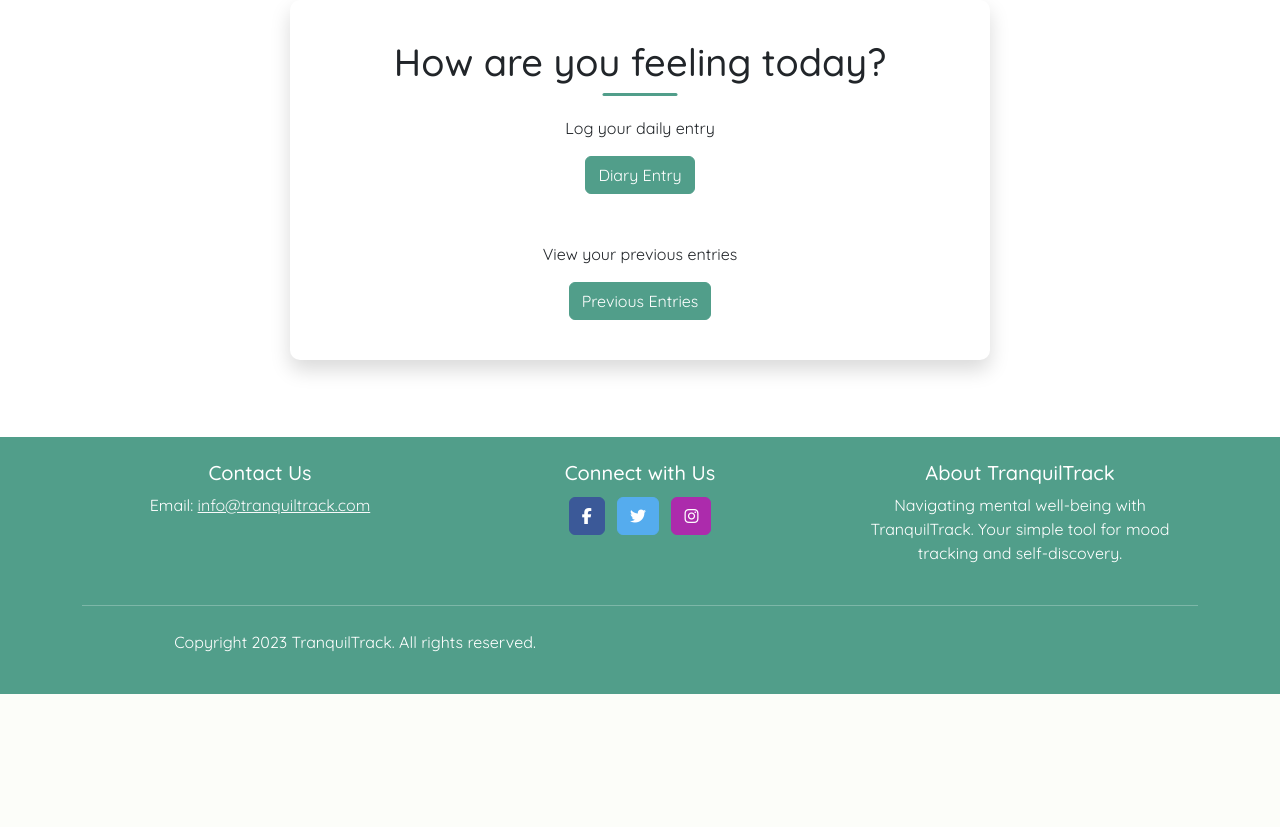
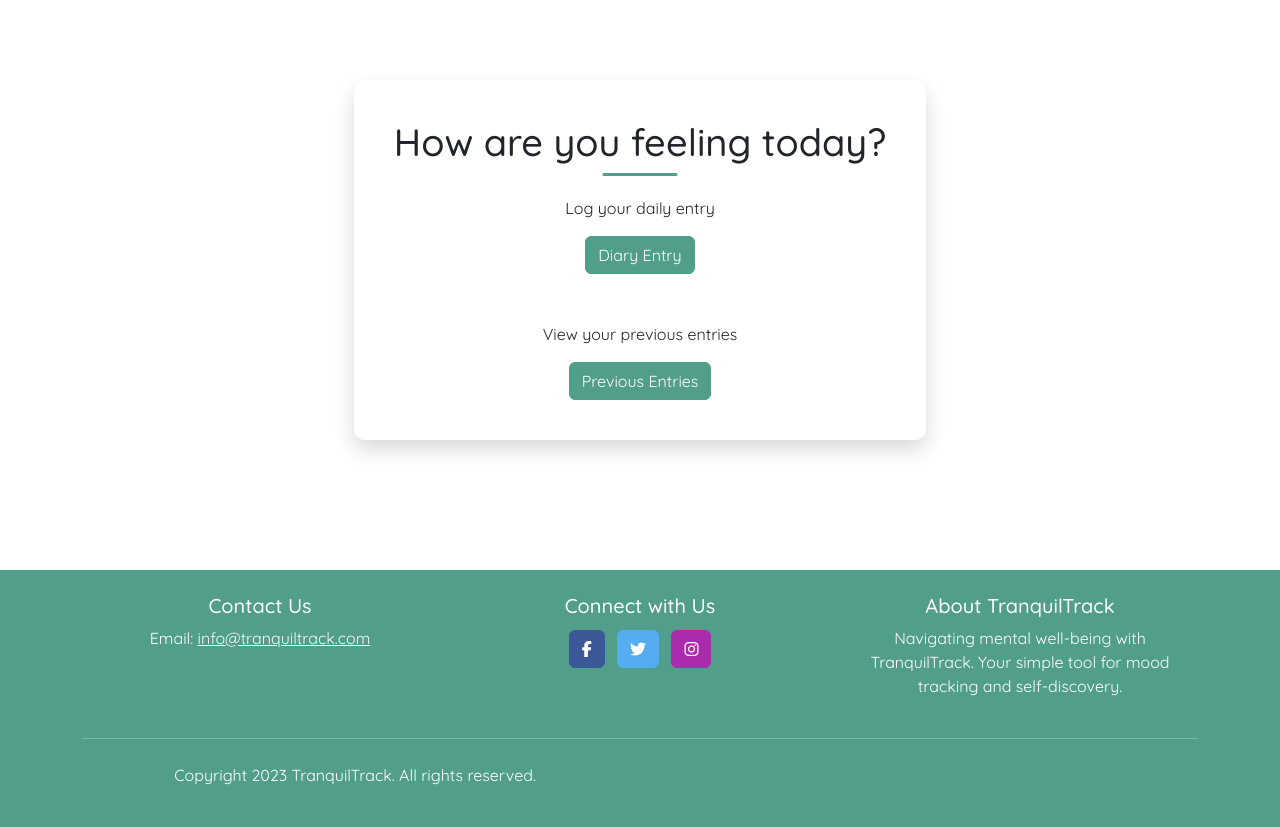
Before and after one commit to KTC96/TranquilTrack, a Django app: page /mood_tracker/ in a window 1280 px wide. Shown: the part 106-933 px from the top of the page. Before the commit the page ends 800 px from the top, so only its background shows below. Run offline with Django 3.2, Linux system fonts and the light colour scheme; the visitor is signed in with stand-in values (Sample User, id 1); some libraries are stand-ins or nearby versions; some web fonts are replaced.

Commit message:
Add styling to container elements

```diff
--- a/static/css/style.css
+++ b/static/css/style.css
@@ -349,6 +349,19 @@ form label {
   justify-content: center;
 }
 
+
+.fit-content-width{
+  width: fit-content;
+}
+
+.container-padding{
+  padding: 5rem 2rem;
+}
+
+.margin-top{
+  margin-top: 5rem;
+}
+
 @media screen and (max-width: 500px) {
   .chart {
     width: 100%;
--- a/templates/account/login.html
+++ b/templates/account/login.html
@@ -5,7 +5,7 @@
 {% trans "Sign In" %}
 {% endblock %}
 {% block content %}
-<div class="container-fluid">
+<div class="container-fluid container-padding">
   <div class="container login-logout">
     <div class="row">
       <div class="col-md-8 mt-3 offset-md-2">
--- a/templates/account/logout.html
+++ b/templates/account/logout.html
@@ -1,6 +1,6 @@
 {% extends "base.html" %} {% load i18n static %} {% block head_title %}{% trans
 "Sign Out" %}{% endblock %} {% block content %}
-<div class="container-fluid logout-container">
+<div class="container-fluid logout-container container-padding">
   <div class="container login-logout">
     <div class="row">
       <div class="col-md-8 mt-3 offset-md-2">
--- a/templates/diary.html
+++ b/templates/diary.html
@@ -4,7 +4,7 @@
 {% load crispy_forms_tags %}
 {% load cloudinary %}
 
-<section class="moodtracker">
+<section class="moodtracker container-padding">
     <div class="moodtracker-container">
         <form enctype="multipart/form-data" method="POST">
             {% csrf_token %}
--- a/templates/diary_list.html
+++ b/templates/diary_list.html
@@ -1,8 +1,8 @@
 {% extends 'base.html' %} {% load static %} {% block content %}
-<h2 class="text-center">Previous Entries</h2>
+<h2 class="text-center margin-top">Previous Entries</h2>
 {% for diary in diary_list %}
 <section class="moodtracker">
-  <div class="diary-list-container mb-2">
+  <div class="diary-list-container mb-2 ">
     <p class="{{ diary.date_created|date:'l' }}">
       {{ diary.date_created|date:'Y-m-d H:i' }}
     </p>
--- a/templates/moodtracker.html
+++ b/templates/moodtracker.html
@@ -1,6 +1,6 @@
 {% extends 'base.html' %} {% load static %} {% block content %}
-<section class="moodtracker">
-  <div class="moodtracker-container">
+<section class="moodtracker container-padding">
+  <div class="moodtracker-container fit-content-width">
     <h2>How are you feeling today?</h2>
     <p>Log your daily entry</p>
     <div>
```
